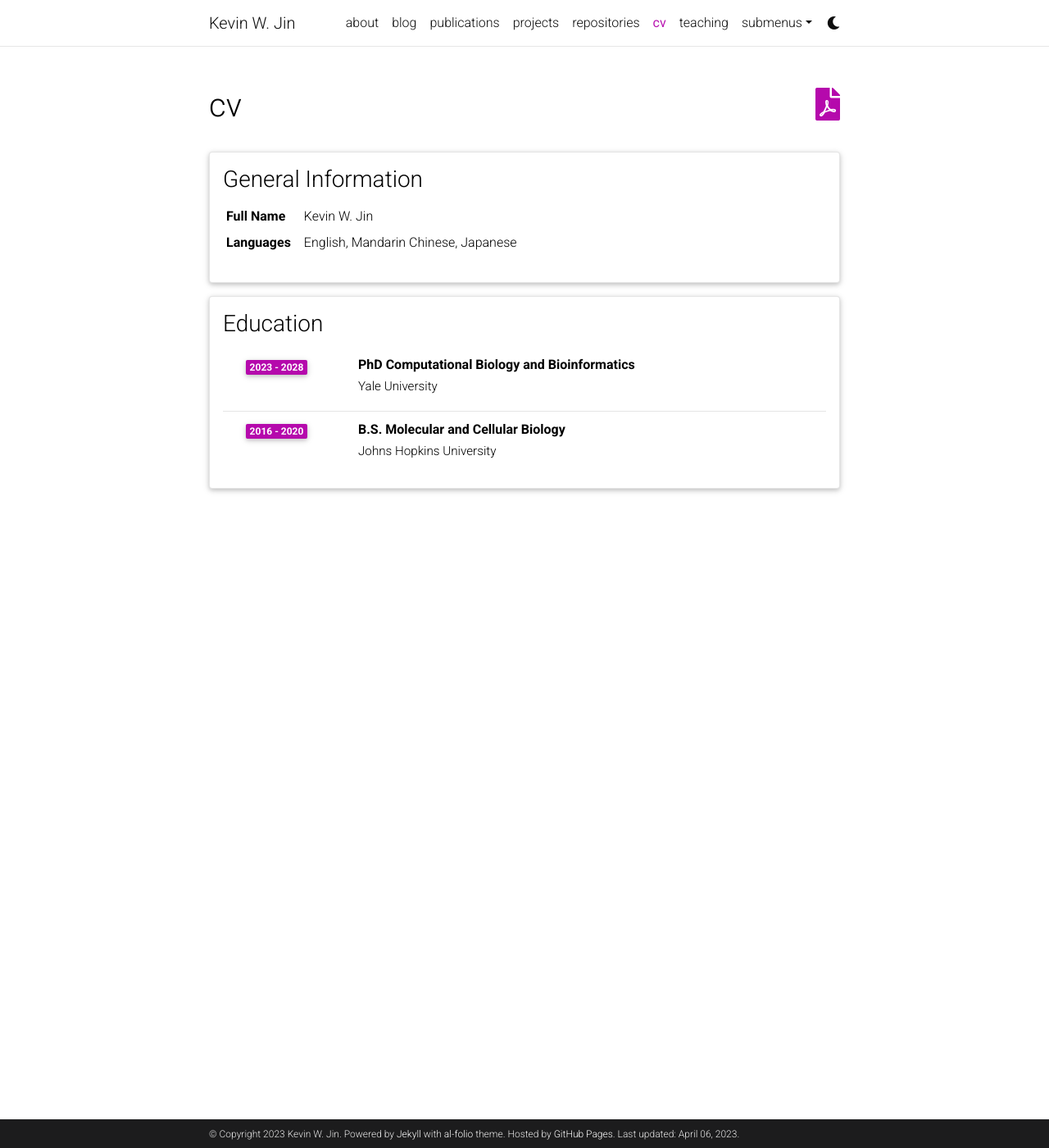
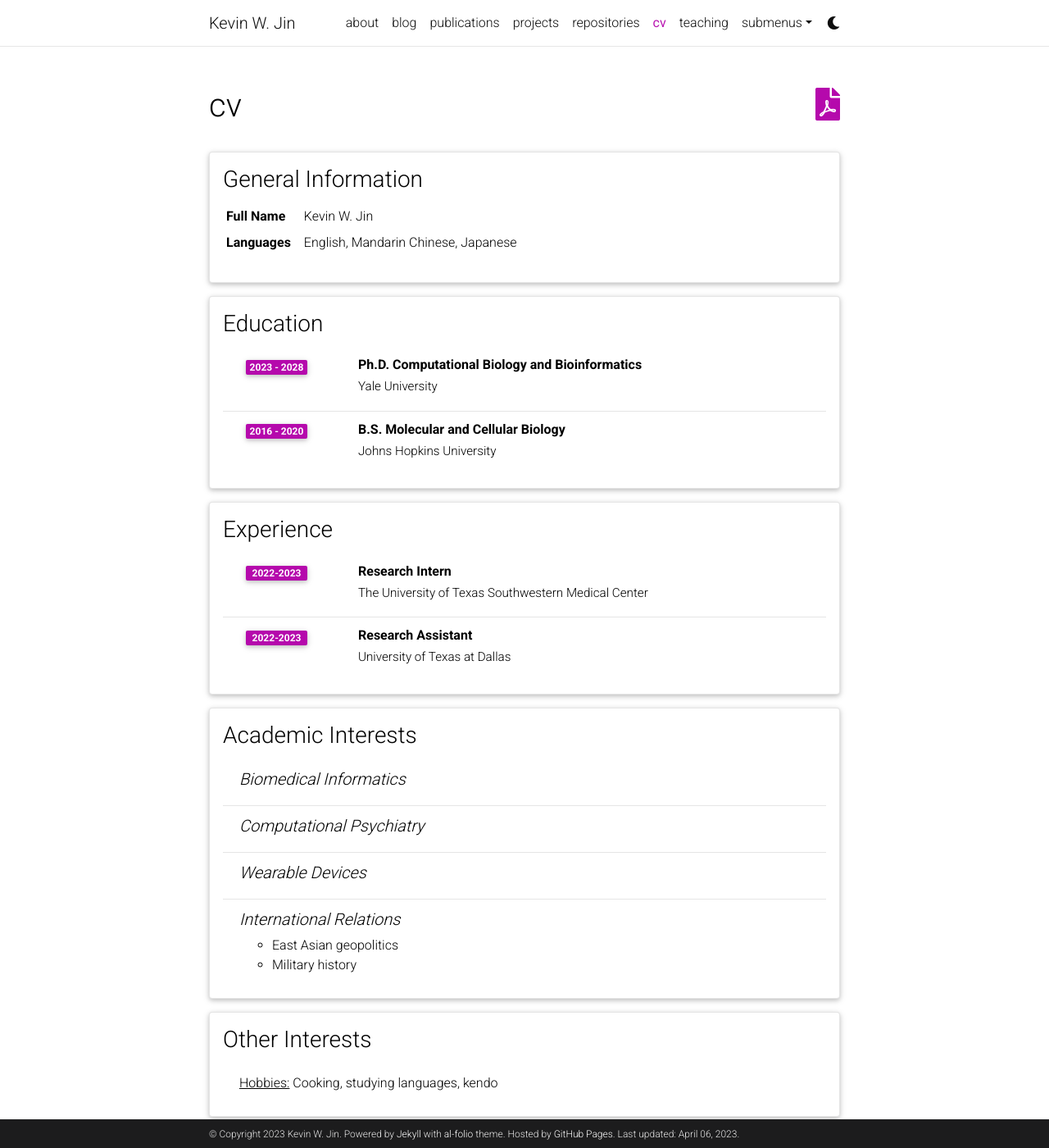
Before and after one commit to kevinwjin/al-folio, a Jekyll site: the page built from _pages/cv.md, in a window 1280 px wide and 1400 px high. Shown: the whole window at 82% size. Built offline with Jekyll 4.4.1, drawn with Linux system fonts in a browser that asks for light colours; comment, search, counter and statistics services are not loaded; a style sheet for code colours, icons or effects is not loaded.

Commit message:
Modify CV

```diff
--- a/_data/cv.yml
+++ b/_data/cv.yml
@@ -9,10 +9,37 @@
 - title: Education
   type: time_table
   contents:
-    - title: PhD Computational Biology and Bioinformatics
+    - title: Ph.D. Computational Biology and Bioinformatics
       institution: Yale University
       year: 2023 - 2028
 
     - title: B.S. Molecular and Cellular Biology
       institution: Johns Hopkins University
       year: 2016 - 2020
+
+- title: Experience
+  type: time_table
+  contents:
+    - title: Research Intern
+      institution: The University of Texas Southwestern Medical Center
+      year: 2022-2023
+
+    - title: Research Assistant
+      institution: University of Texas at Dallas
+      year: 2022-2023
+
+- title: Academic Interests
+  type: nested_list
+  contents:
+    - title: Biomedical Informatics
+    - title: Computational Psychiatry
+    - title: Wearable Devices
+    - title: International Relations
+      items:
+        - East Asian geopolitics
+        - Military history
+
+- title: Other Interests
+  type: list
+  contents:
+    - <u>Hobbies:</u> Cooking, studying languages, kendo
```
